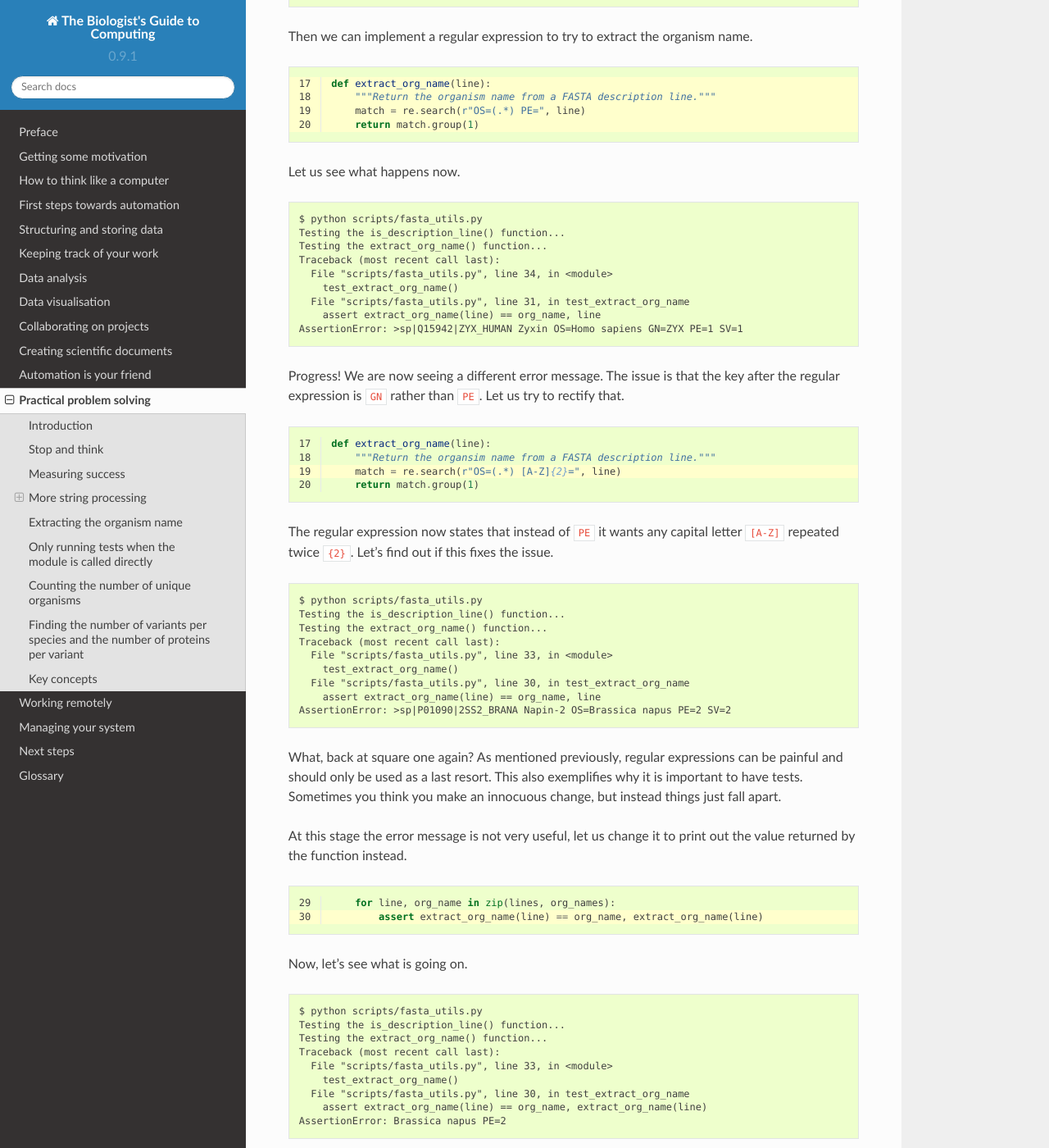
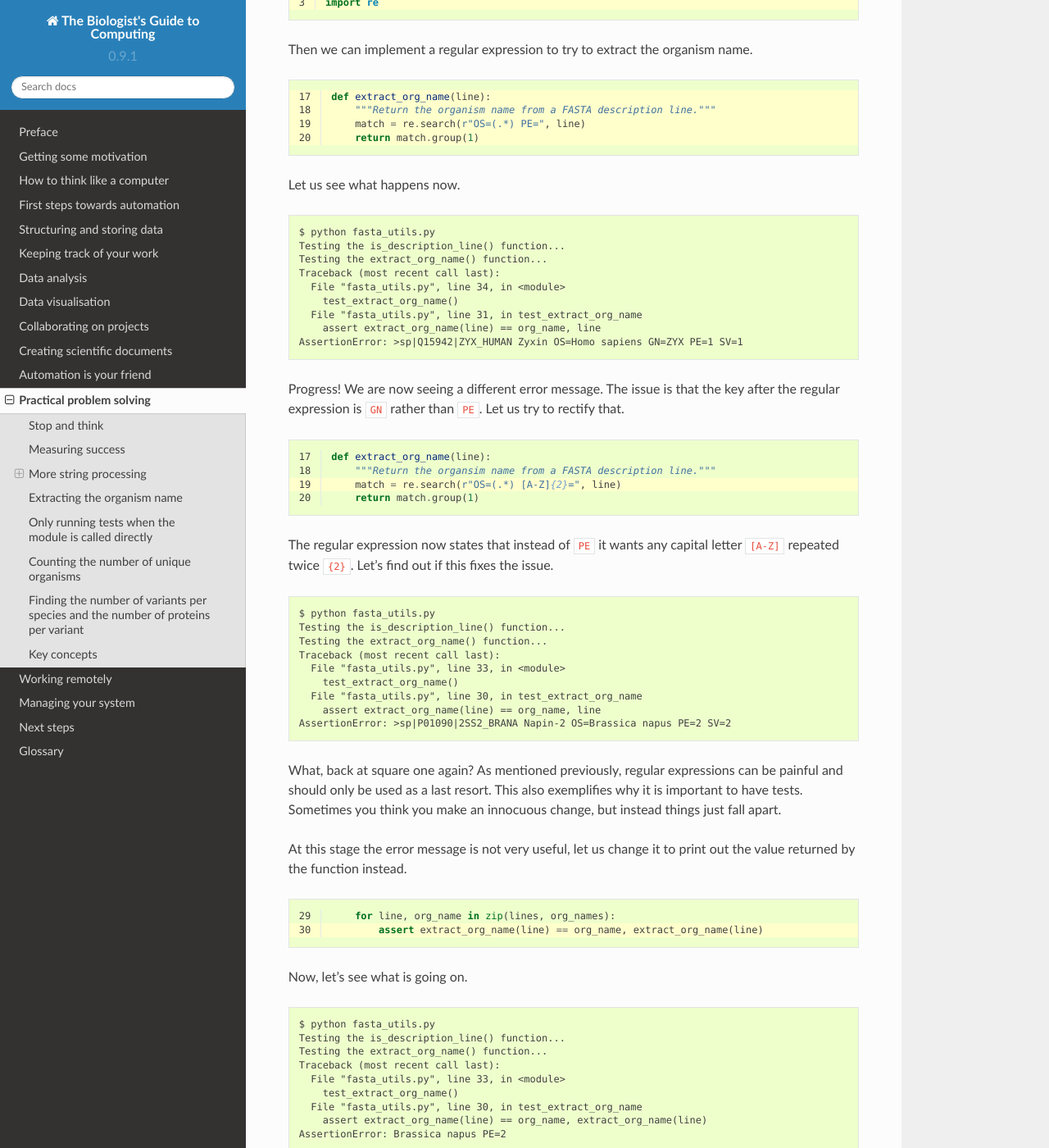
Before and after one commit to tjelvar-olsson/biologists-guide-to-computing, a Sphinx documentation site: the page built from source/practical-problem-solving.rst, in a window 1280 px wide and 1400 px high, scrolled down 15705 px. Shown: the whole window at 82% size. Built offline with Sphinx 7.4.7 and the Read the Docs theme 2.0.0, drawn with Linux system fonts in a browser that asks for light colours; some of the changed text lies outside the part shown.

Commit message:
Updated intro and stopped using 'scripts' subdir in practical problem solving chapter

```diff
--- a/source/practical-problem-solving.rst
+++ b/source/practical-problem-solving.rst
@@ -1,13 +1,10 @@
 Practical problem solving
 =========================
 
-
-Introduction
-------------
-
-At this stage of the project it would be useful to get a better understanding
-of the content of the FASTA file. For example how many different species does
-it contain?
+So far we have been learning about computing and coding.
+
+The purpose of this chapter is to introduce some practical techniques for
+tackling data analysis problems.
 
 By briefly inspecting some random FASTA description lines it becomes clear that
 some species include variants. Below are some sample *E. coli* extracts from
@@ -92,7 +90,7 @@ and verifying the results manually. This is terribly inefficient and soon breaks
 down once you have more than one thing to test.
 
 It is much better to write tests that can be run automatically.  Let's examine
-this concept. Create a file named ``scripts/fasta_utils.py`` and add the Python
+this concept. Create a file named ``fasta_utils.py`` and add the Python
 code below to it.
 
 .. code-block:: python
@@ -147,7 +145,7 @@ command followed by the name of the script.
 
 .. code-block:: none
 
-    $ python scripts/fasta_utils.py
+    $ python fasta_utils.py
     Testing the is_description_line() function...
 
 So far so good? At the moment our :func:`test_is_description_line` function
@@ -194,12 +192,12 @@ Python will raise a ``NameError``. Let us run the code.
 
 .. code-block:: none
 
-    $ python scripts/fasta_utils.py
+    $ python fasta_utils.py
     Testing the is_description_line() function...
     Traceback (most recent call last):
-      File "scripts/fasta_utils.py", line 8, in <module>
+      File "fasta_utils.py", line 8, in <module>
         test_is_description_line()
-      File "scripts/fasta_utils.py", line 6, in test_is_description_line
+      File "fasta_utils.py", line 6, in test_is_description_line
         assert is_description_line(">This is a description line") is True
     NameError: global name 'is_description_line' is not defined
 
@@ -232,12 +230,12 @@ run the code.
 
 .. code-block:: none
 
-    $ python scripts/fasta_utils.py
+    $ python fasta_utils.py
     Testing the is_description_line() function...
     Traceback (most recent call last):
-      File "scripts/fasta_utils.py", line 11, in <module>
+      File "fasta_utils.py", line 11, in <module>
         test_is_description_line()
-      File "scripts/fasta_utils.py", line 9, in test_is_description_line
+      File "fasta_utils.py", line 9, in test_is_description_line
         assert is_description_line(">This is a description line") is True
     AssertionError
 
@@ -266,7 +264,7 @@ Now, we can run the code again.
 
 .. code-block:: none
 
-    $ python scripts/fasta_utils.py
+    $ python fasta_utils.py
     Testing the is_description_line() function...
 
 No error message, the code is now working to the specification described in the test.
@@ -295,12 +293,12 @@ Now we can run the code again.
 
 .. code-block:: none
 
-    $ python scripts/fasta_utils.py
+    $ python fasta_utils.py
     Testing the is_description_line() function...
     Traceback (most recent call last):
-      File "scripts/fasta_utils.py", line 13, in <module>
+      File "fasta_utils.py", line 13, in <module>
         test_is_description_line()
-      File "scripts/fasta_utils.py", line 11, in test_is_description_line
+      File "fasta_utils.py", line 11, in test_is_description_line
         assert is_description_line("ATCG") is False
     AssertionError
 
@@ -342,7 +340,7 @@ Let us test the code again.
 
 .. code-block:: none
 
-    $ python scripts/fasta_utils.py
+    $ python fasta_utils.py
     Testing the is_description_line() function...
 
 
@@ -378,7 +376,7 @@ Now we can simply run the tests to see what happens.
 
 .. code-block:: none
 
-    $ python scripts/fasta_utils.py
+    $ python fasta_utils.py
     Testing the is_description_line() function...
 
 Amazing, we just made a change to our code and we can feel pretty sure that it is
@@ -749,7 +747,7 @@ FASTA header <http://www.uniprot.org/help/fasta-headers>`_ page.
 
 The three FASTA description lines examined above provide an excellent basis for
 creating a test for the function that we want. Add the lines below
-to your ``scripts/fasta_utils.py`` file.
+to your ``fasta_utils.py`` file.
 
 .. code-block:: python
     :linenos:
@@ -780,7 +778,7 @@ Let's make sure that the tests fail.
 
 .. code-block:: none
 
-    $ python scripts/fasta_utils.py
+    $ python fasta_utils.py
     Testing the is_description_line() function...
 
 What, no error message, what is going on? Ah, we added the test, but forgot to
@@ -798,13 +796,13 @@ Let's try again.
 
 .. code-block:: none
 
-    $ python scripts/fasta_utils.py
+    $ python fasta_utils.py
     Testing the is_description_line() function...
     Testing the extract_org_name() function...
     Traceback (most recent call last):
-      File "scripts/fasta_utils.py", line 26, in <module>
+      File "fasta_utils.py", line 26, in <module>
         test_extract_org_name()
-      File "scripts/fasta_utils.py", line 23, in test_extract_org_name
+      File "fasta_utils.py", line 23, in test_extract_org_name
         assert extract_org_name(line) == org_name
     NameError: global name 'extract_org_name' is not defined
 
@@ -823,13 +821,13 @@ Let's find out where this minimal implementation gets us.
 
 .. code-block:: none
 
-    $ python scripts/fasta_utils.py
+    $ python fasta_utils.py
     Testing the is_description_line() function...
     Testing the extract_org_name() function...
     Traceback (most recent call last):
-      File "scripts/fasta_utils.py", line 29, in <module>
+      File "fasta_utils.py", line 29, in <module>
         test_extract_org_name()
-      File "scripts/fasta_utils.py", line 26, in test_extract_org_name
+      File "fasta_utils.py", line 26, in test_extract_org_name
         assert extract_org_name(line) == org_name
     AssertionError
 
@@ -852,13 +850,13 @@ Let's see what we get now.
 
 .. code-block:: none
 
-    $ python scripts/fasta_utils.py
+    $ python fasta_utils.py
     Testing the is_description_line() function...
     Testing the extract_org_name() function...
     Traceback (most recent call last):
-      File "scripts/fasta_utils.py", line 29, in <module>
+      File "fasta_utils.py", line 29, in <module>
         test_extract_org_name()
-      File "scripts/fasta_utils.py", line 26, in test_extract_org_name
+      File "fasta_utils.py", line 26, in test_extract_org_name
         assert extract_org_name(line) == org_name, line
     AssertionError: >sp|P01090|2SS2_BRANA Napin-2 OS=Brassica napus PE=2 SV=2
 
@@ -890,13 +888,13 @@ Let us see what happens now.
 
 .. code-block:: none
 
-    $ python scripts/fasta_utils.py
+    $ python fasta_utils.py
     Testing the is_description_line() function...
     Testing the extract_org_name() function...
     Traceback (most recent call last):
-      File "scripts/fasta_utils.py", line 34, in <module>
+      File "fasta_utils.py", line 34, in <module>
         test_extract_org_name()
-      File "scripts/fasta_utils.py", line 31, in test_extract_org_name
+      File "fasta_utils.py", line 31, in test_extract_org_name
         assert extract_org_name(line) == org_name, line
     AssertionError: >sp|Q15942|ZYX_HUMAN Zyxin OS=Homo sapiens GN=ZYX PE=1 SV=1
 
@@ -918,13 +916,13 @@ letter ``[A-Z]`` repeated twice ``{2}``. Let's find out if this fixes the issue.
 
 .. code-block:: none
 
-    $ python scripts/fasta_utils.py
+    $ python fasta_utils.py
     Testing the is_description_line() function...
     Testing the extract_org_name() function...
     Traceback (most recent call last):
-      File "scripts/fasta_utils.py", line 33, in <module>
+      File "fasta_utils.py", line 33, in <module>
         test_extract_org_name()
-      File "scripts/fasta_utils.py", line 30, in test_extract_org_name
+      File "fasta_utils.py", line 30, in test_extract_org_name
         assert extract_org_name(line) == org_name, line
     AssertionError: >sp|P01090|2SS2_BRANA Napin-2 OS=Brassica napus PE=2 SV=2
 
@@ -948,13 +946,13 @@ Now, let's see what is going on.
 
 .. code-block:: none
 
-    $ python scripts/fasta_utils.py
+    $ python fasta_utils.py
     Testing the is_description_line() function...
     Testing the extract_org_name() function...
     Traceback (most recent call last):
-      File "scripts/fasta_utils.py", line 33, in <module>
+      File "fasta_utils.py", line 33, in <module>
         test_extract_org_name()
-      File "scripts/fasta_utils.py", line 30, in test_extract_org_name
+      File "fasta_utils.py", line 30, in test_extract_org_name
         assert extract_org_name(line) == org_name, extract_org_name(line)
     AssertionError: Brassica napus PE=2
 
@@ -978,7 +976,7 @@ Let's find out what happens now.
 
 .. code-block:: none
 
-    $ python scripts/fasta_utils.py
+    $ python fasta_utils.py
     Testing the is_description_line() function...
     Testing the extract_org_name() function...
 
@@ -1005,15 +1003,13 @@ example we have already looked at and made use of the :mod:`re` module, which
 groups functionality for working with regular expressions.
 
 In Python any file with a ``.py`` extension is a module. This means that the
-file that we have been creating, ``scripts/fasta_utils.py``, is a module.
+file that we have been creating, ``fasta_utils.py``, is a module.
 
 To make use of the functionality within a module one needs to ``import`` it.
-To import the ``fasta_utils`` module we need to make sure that we are in the
-``scripts`` directory.
-
-.. code-block:: none
-
-    $ cd scripts
+Let's try this out in an interactive session
+
+.. code-block:: none
+
     $ python
 
 Now we can import the module.
@@ -1024,7 +1020,7 @@ Now we can import the module.
     Testing the is_description_line() function...
     Testing the extract_org_name() function...
 
-Note that the tests run just like when we call the ``scripts/fasta_utils.py``
+Note that the tests run just like when we call the ``fasta_utils.py``
 script directly. This is an undesired side effect of the current
 implementation. It would be better if the tests were not run when the module
 was imported.
@@ -1042,7 +1038,7 @@ attribute is set to the name of the module.
     >>> print(fasta_utils.__name__)  # doctest: +SKIP
     fasta_utils
 
-Using this information we can update the ``scripts/fasta_utils.py`` file with
+Using this information we can update the ``fasta_utils.py`` file with
 the changes highlighted below.
 
 .. code-block:: python
@@ -1060,7 +1056,7 @@ directory ``protein-number-vs-size``.
 
 .. code-block:: none
 
-    $ python scripts/fasta_utils.py
+    $ python fasta_utils.py
     Testing the is_description_line() function...
     Testing the extract_org_name() function...
 
@@ -1073,7 +1069,7 @@ earlier to make sure that the tests no longer get executed.
     <module 'fasta_utils' from 'fasta_utils.py'>
 
 Note that simply calling the ``import fasta_utils`` command again will not
-actually detect the changes that we made to the ``scripts/fasta_utils.py`` file,
+actually detect the changes that we made to the ``fasta_utils.py`` file,
 which is why we make use of Python's built-in :func:`reload` function. Alternatively,
 one could have exited the Python shell, using Ctrl-D or the :func:`exit` function,
 and then started a new interactive Python session and imported the :mod:`fasta_utils`
@@ -1085,13 +1081,10 @@ Counting the number of unique organisms
 
 We can now use the :mod:`fasta_utils` module to start answering some of the
 biological questions that we posed at the beginning of this chapter. For now
-let us do this using an interactive Python shell. Remember to make sure that you
-are in the ``scripts`` directory when you run the ``python`` command below.
-
-.. code-block:: none
-
-    $ pwd
-    /home/tjelvar/protein-number-vs-size/scripts
+let us do this using an interactive Python shell.
+
+.. code-block:: none
+
     $ python
     Python 2.7.10 (default, Jul 14 2015, 19:46:27)
     [GCC 4.2.1 Compatible Apple LLVM 6.0 (clang-600.0.39)] on darwin
@@ -1210,7 +1203,7 @@ Secondly, we need a function that given a list of organism names returns the dat
 structure described above.
 
 Let us start by creating a test for converting the organism name into a species.
-Add the test below to ``scripts/fasta_utils.py``.
+Add the test below to ``fasta_utils.py``.
 
 .. code-block:: python
     :linenos:
@@ -1343,15 +1336,15 @@ This should all be getting familiar now. Time to run the tests.
 
 .. code-block:: none
 
-    $ python scripts/fasta_utils.py
+    $ python fasta_utils.py
     Testing the is_description_line() function...
     Testing the extract_org_name() function...
     Testing the org_name2species() function...
     Testing summarise_species_protein_data() function...
     Traceback (most recent call last):
-      File "scripts/fasta_utils.py", line 70, in <module>
+      File "fasta_utils.py", line 70, in <module>
         test_summarise_species_protein_data()
-      File "scripts/fasta_utils.py", line 50, in test_summarise_species_protein_data
+      File "fasta_utils.py", line 50, in test_summarise_species_protein_data
         summary = summarise_species_protein_data(fasta_desc_lines)
     NameError: global name 'summarise_species_protein_data' is not defined
 
@@ -1369,15 +1362,15 @@ And then we run the tests again.
 
 .. code-block:: none
 
-    $ python scripts/fasta_utils.py
+    $ python fasta_utils.py
     Testing the is_description_line() function...
     Testing the extract_org_name() function...
     Testing the org_name2species() function...
     Testing summarise_species_protein_data() function...
     Traceback (most recent call last):
-      File "scripts/fasta_utils.py", line 74, in <module>
+      File "fasta_utils.py", line 74, in <module>
         test_summarise_species_protein_data()
-      File "scripts/fasta_utils.py", line 57, in test_summarise_species_protein_data
+      File "fasta_utils.py", line 57, in test_summarise_species_protein_data
         assert len(summary) == 2
     TypeError: object of type 'NoneType' has no len()
 
@@ -1423,7 +1416,7 @@ Let's see if it the implementation works as expected.
 
 .. code-block:: none
 
-    $ python scripts/fasta_utils.py
+    $ python fasta_utils.py
     Testing the is_description_line() function...
     Testing the extract_org_name() function...
     Testing the org_name2species() function...
@@ -1432,7 +1425,7 @@ Let's see if it the implementation works as expected.
 Hurray!
 
 Finally, let us write a separate script to convert an input FASTA file into a
-YAML summary file. Create the file ``scripts/fasta2yaml_summary.py`` and add the
+YAML summary file. Create the file ``fasta2yaml_summary.py`` and add the
 code below to it.
 
 .. code-block:: python
@@ -1468,12 +1461,11 @@ standard library, but it is easily installed using ``pip``.
 The script also makes use of ``sys.stdin`` and ``sys.stdout`` to read from and
 write to the standard input and output streams respectively. This means that we
 can pipe in the content to our script and pipe output from our script. For example
-to examine the YAML output using the ``less`` pager one could use the command below
-from within the scripts directory.
-
-.. code-block:: none
-
-    $ gunzip -c ../data/uniprot_sprot.2015-11-26.fasta.gz | python fasta2yaml_summary.py | less
+to examine the YAML output using the ``less`` pager one could use the command below.
+
+.. code-block:: none
+
+    $ gunzip -c data/uniprot_sprot.2015-11-26.fasta.gz | python fasta2yaml_summary.py | less
 
 This immediately reveals that there are organisms in the SwissProt FASTA file
 that have few protein associated with them.
@@ -1493,7 +1485,7 @@ that have few protein associated with them.
       Abies balsamea: 3
 
 .. note:: The formatting in the YAML file above was created for us by the call
-          to the ``yaml.dump()`` method in the ``scripts/fasta2yaml_summary.py``
+          to the ``yaml.dump()`` method in the ``fasta2yaml_summary.py``
           script.
 
 Great work! In the next chapter we will have a go at visualising some of this data.
```
Also changed, not shown: other parts of source/practical-problem-solving.rst (+2 -1 lines).
